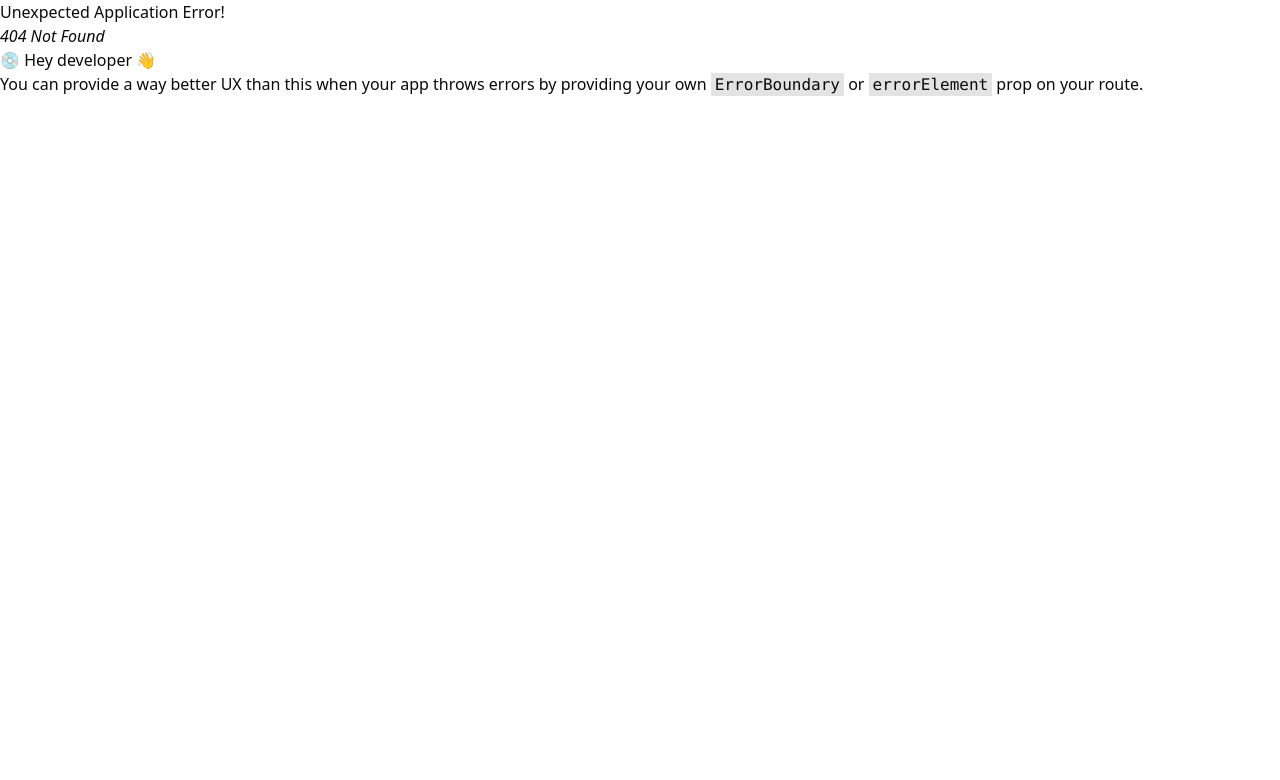
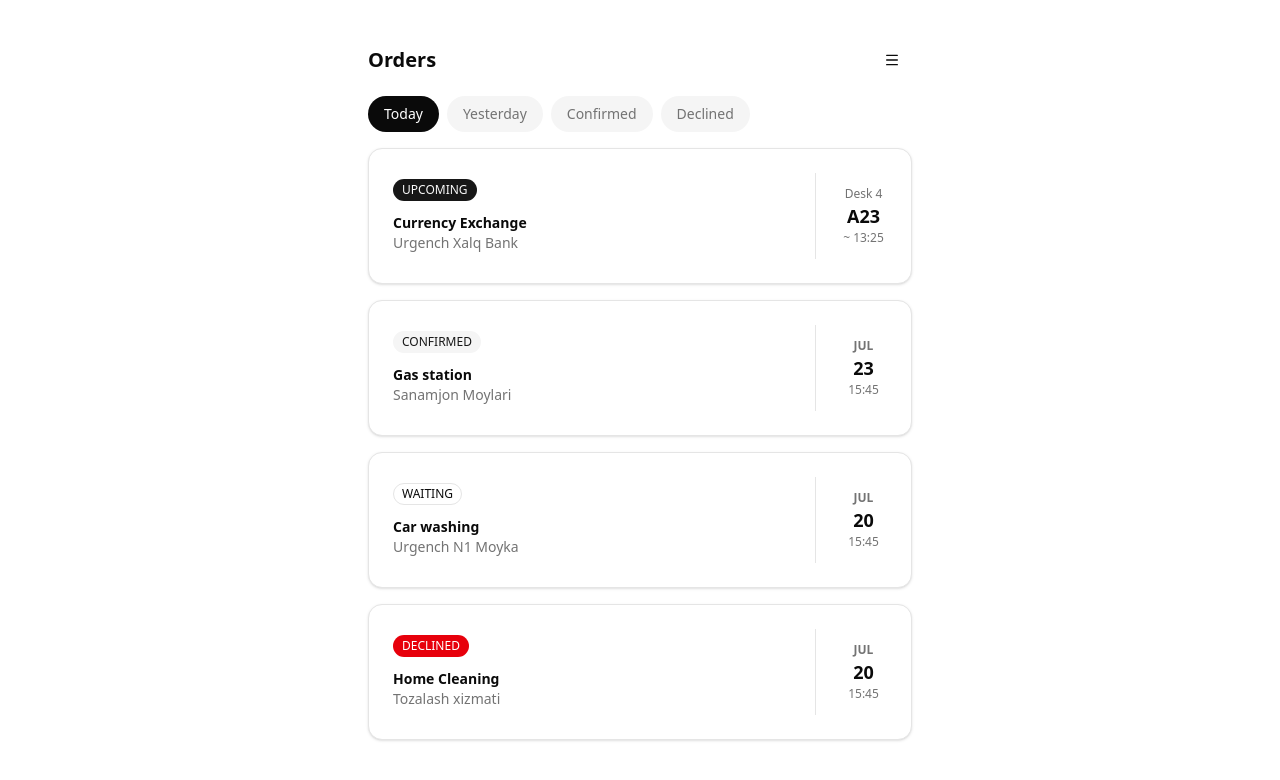
Before and after one commit to MBOSTEAM/MBOS-ONLINE-VEB-VIEW, a React (Vite) app: page /orders in a window 1280 px wide. Before the commit this address had no page. Shown: the top 780 px of the page. Built offline with nearby package versions, Linux system fonts and the light colour scheme.

Commit message:
fix error

```diff
--- /dev/null
+++ b/src/components/ui/tabs.tsx
@@ -0,0 +1,59 @@
+import React, { createContext, useContext, useState } from "react"
+
+type TabsContextType = {
+  value: string
+  onChange: (v: string) => void
+}
+
+const TabsContext = createContext<TabsContextType | undefined>(undefined)
+
+export function Tabs({ defaultValue, value, onValueChange, children }: {
+  defaultValue?: string
+  value?: string
+  onValueChange?: (v: string) => void
+  children: React.ReactNode
+}) {
+  const [internal, setInternal] = useState<string>(defaultValue ?? "")
+  const current = value ?? internal
+  function handleChange(v: string) {
+    onValueChange?.(v)
+    setInternal(v)
+  }
+
+  return (
+    <TabsContext.Provider value={{ value: current, onChange: handleChange }}>
+      {children}
+    </TabsContext.Provider>
+  )
+}
+
+export const TabsList = ({ children, className = "" }: { children: React.ReactNode; className?: string }) => {
+  return <div className={`flex ${className}`}>{children}</div>
+}
+
+export function TabsTrigger({ value, children, className = "" }: { value: string; children: React.ReactNode; className?: string }) {
+  const ctx = useContext(TabsContext)
+  if (!ctx) return null
+  const active = ctx.value === value
+  const base = "px-4 py-2 rounded-full text-sm"
+  const activeCls = "bg-foreground text-background font-medium"
+  const inactiveCls = "bg-muted text-muted-foreground"
+
+  return (
+    <button
+      type="button"
+      onClick={() => ctx.onChange(value)}
+      className={`${base} ${active ? activeCls : inactiveCls} ${className}`}
+    >
+      {children}
+    </button>
+  )
+}
+
+export const TabsContent = ({ value, children, className = "" }: { value: string; children: React.ReactNode; className?: string }) => {
+  const ctx = useContext(TabsContext)
+  if (!ctx) return null
+  return ctx.value === value ? <div className={className}>{children}</div> : null
+}
+
+export default Tabs
--- a/src/pages/home/home.tsx
+++ b/src/pages/home/home.tsx
@@ -15,7 +15,6 @@ const Home = () => {
 			<Banner/>
 			<ServiceCategories/>
 			<Recommended />
-
 		</main>
 	)
 }
--- /dev/null
+++ b/src/pages/orders/orders.tsx
@@ -0,0 +1,132 @@
+// React import not required with the JSX transform
+import { Card, CardHeader, CardTitle, CardDescription, CardContent } from "@/components/ui/card"
+import { Badge } from "@/components/ui/badge"
+import { Button } from "@/components/ui/button"
+import { Menu } from "lucide-react"
+import Tabs, { TabsTrigger } from "@/components/ui/tabs"
+
+type Order = {
+  id: string
+  status: "UPCOMING" | "CONFIRMED" | "WAITING" | "DECLINED"
+  title: string
+  subtitle: string
+  desk?: string
+  code?: string
+  time?: string
+  dateLabel?: string
+}
+
+const mockOrders: Order[] = [
+  {
+    id: "1",
+    status: "UPCOMING",
+    title: "Currency Exchange",
+    subtitle: "Urgench Xalq Bank",
+    desk: "Desk 4",
+    code: "A23",
+    time: "~ 13:25",
+  },
+  {
+    id: "2",
+    status: "CONFIRMED",
+    title: "Gas station",
+    subtitle: "Sanamjon Moylari",
+    dateLabel: "JUL",
+    code: "23",
+    time: "15:45",
+  },
+  {
+    id: "3",
+    status: "WAITING",
+    title: "Car washing",
+    subtitle: "Urgench N1 Moyka",
+    dateLabel: "JUL",
+    code: "20",
+    time: "15:45",
+  },
+  {
+    id: "4",
+    status: "DECLINED",
+    title: "Home Cleaning",
+    subtitle: "Tozalash xizmati",
+    dateLabel: "JUL",
+    code: "20",
+    time: "15:45",
+  },
+]
+
+function statusVariant(status: Order["status"]) {
+  switch (status) {
+    case "UPCOMING":
+      return "default"
+    case "CONFIRMED":
+      return "secondary"
+    case "WAITING":
+      return "outline"
+    case "DECLINED":
+      return "destructive"
+    default:
+      return "default"
+  }
+}
+
+export default function OrdersPage() {
+  return (
+    <div className="px-4 pt-6 max-w-xl mx-auto">
+      <header className="flex items-center justify-between mb-4">
+        <h1 className="text-xl font-semibold">Orders</h1>
+        <div className="flex gap-2">
+          <Button variant="ghost" size="icon-lg" aria-label="filter"><Menu size={30}/></Button>
+        </div>
+      </header>
+
+      <nav className="mb-4">
+        <Tabs defaultValue="today">
+          <div className="flex gap-2 overflow-x-auto">
+            <TabsTrigger value="today">Today</TabsTrigger>
+            <TabsTrigger value="yesterday">Yesterday</TabsTrigger>
+            <TabsTrigger value="confirmed">Confirmed</TabsTrigger>
+            <TabsTrigger value="declined">Declined</TabsTrigger>
+          </div>
+        </Tabs>
+      </nav>
+
+      <section className="flex flex-col gap-4">
+        {mockOrders.map((o) => (
+          <Card key={o.id} className="flex flex-row items-stretch">
+            <div className="flex-1">
+              <CardHeader className="py-1.5">
+                <div className="flex items-center gap-2">
+                  <Badge variant={statusVariant(o.status)}>{o.status}</Badge>
+                </div>
+                <div className="mt-1">
+                  <CardTitle className="text-sm">{o.title}</CardTitle>
+                  <CardDescription>{o.subtitle}</CardDescription>
+                </div>
+              </CardHeader>
+              <CardContent>
+                {/* left empty on purpose - content is in header */}
+              </CardContent>
+            </div>
+
+    <div className="w-24 flex flex-col items-center justify-center border-l py-1.5">
+              {o.dateLabel ? (
+                <div className="text-center">
+                  <div className="text-xs text-muted-foreground font-semibold">{o.dateLabel}</div>
+      <div className="text-lg font-bold">{o.code}</div>
+      <div className="text-xs text-muted-foreground">{o.time}</div>
+                </div>
+              ) : (
+                <div className="text-center">
+                  <div className="text-xs text-muted-foreground">{o.desk}</div>
+      <div className="text-lg font-bold">{o.code}</div>
+      <div className="text-xs text-muted-foreground">{o.time}</div>
+                </div>
+              )}
+            </div>
+          </Card>
+        ))}
+      </section>
+    </div>
+  )
+}
--- a/src/pages/profile/profile.tsx
+++ b/src/pages/profile/profile.tsx
@@ -7,6 +7,7 @@ import {
   Mail,
   DoorOpen,
 } from "lucide-react"
+import { Link } from 'react-router-dom'
 
 export default function ProfilePage() {
   return (
@@ -55,18 +56,19 @@ export default function ProfilePage() {
         {/* First Group */}
         <div className="bg-muted rounded-xl divide-y divide-border">
           {[
-            { icon: <User className="w-5 h-5" />, text: "Profile" },
-            { icon: <Settings className="w-5 h-5" />, text: "Orders" },
-            { icon: <Car className="w-5 h-5" />, text: "Vehicles" },
-            { icon: <Users className="w-5 h-5" />, text: "Referrals" },
+            { icon: <User className="w-5 h-5" />, text: "Profile", to: '/profile' },
+            { icon: <Settings className="w-5 h-5" />, text: "Orders", to: '/orders' },
+            { icon: <Car className="w-5 h-5" />, text: "Vehicles", to: '/vehicles' },
+            { icon: <Users className="w-5 h-5" />, text: "Referrals", to: '/referrals' },
           ].map((item) => (
-            <div
+            <Link
               key={item.text}
+              to={item.to ?? '#'}
               className="flex items-center gap-3 px-4 py-3 text-foreground hover:bg-accent rounded-xl transition"
             >
               {item.icon}
               <span className="text-base font-medium">{item.text}</span>
-            </div>
+            </Link>
           ))}
         </div>
 
--- a/src/routes/lazy-pages.tsx
+++ b/src/routes/lazy-pages.tsx
@@ -1,6 +1,7 @@
 import { lazy } from 'react'
 export const Home = lazy(() => import('@/pages/home/home'))
 export const Profile = lazy(() => import('@/pages/profile/profile'))
+export const Orders = lazy(() => import('@/pages/orders/orders'))
 export const Auth = lazy(()=>import('@/pages/auth/sign-in/sign-in'))
 export const VerifyPhone = lazy(() => import('@/pages/auth/verify-phone/verify-phone'))
 export const SetupProfile = lazy(() => import('@/pages/auth/setup-profile/setup-profile'))
--- a/src/routes/routes.tsx
+++ b/src/routes/routes.tsx
@@ -1,7 +1,7 @@
 // import { Layout } from '@/components/layout/layout'
 import { Suspense } from '@/shared/ui/suspense'
 import { createBrowserRouter } from 'react-router-dom'
-import { Auth, Home, Profile, VerifyPhone, SetupProfile } from './lazy-pages'
+import { Auth, Home, Profile, VerifyPhone, SetupProfile, Orders } from './lazy-pages'
 import { Layout } from '@/shared/layout/layout'
 
 
@@ -43,6 +43,14 @@ export const router = createBrowserRouter([
 				)
 			},
 			{
+				path: '/orders',
+				element: (
+					<Suspense>
+						<Orders />
+					</Suspense>
+				)
+			},
+			{
 				path: '/login',
 				element: (
 					<Suspense>
--- a/src/shared/ui/search.tsx
+++ b/src/shared/ui/search.tsx
@@ -3,7 +3,7 @@ import { Input } from "@/components/ui/input"
 
 export default function SearchBar() {
   return (
-    <div className="relative mt-2">
+    <div className="relative mt-4">
       <Search className="absolute left-3 top-1/2 transform -translate-y-1/2 h-5 w-5 text-muted-foreground" />
       <Input
         type="text"
--- a/vite.config.ts
+++ b/vite.config.ts
@@ -11,4 +11,9 @@ export default defineConfig({
       "@": path.resolve(__dirname, "./src"),
     },
   },
+  server:{
+  host: '0.0.0.0',
+  port: 3000,
+  // strictPort: true,
+  }
 })
```
